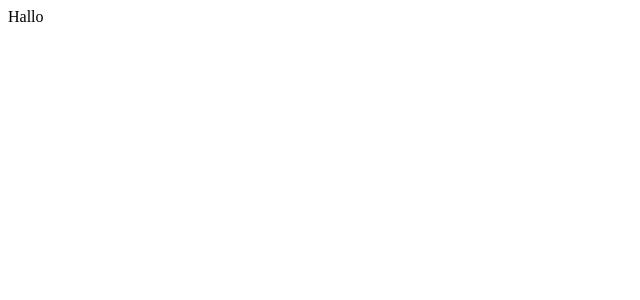
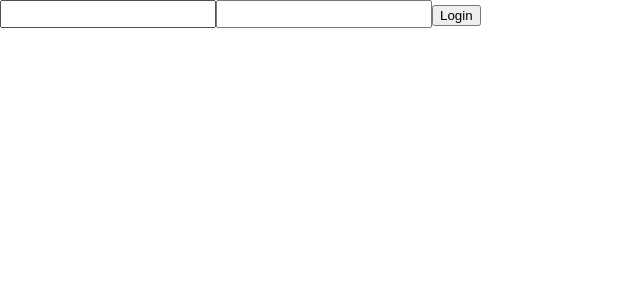
Before and after one commit to kaiheinrich/Projectplace, a React (Create React App) app in the folder frontend/: page /login in a window 1280 px wide. Shown: the top 300 px of the page, without its empty margins (0-640 px from the left). Built offline with nearby package versions, Linux system fonts and the light colour scheme.

Commit message:
create LoginPage component

```diff
--- a/frontend/package.json
+++ b/frontend/package.json
@@ -8,6 +8,7 @@
     "@testing-library/user-event": "^12.2.2",
     "react": "^17.0.1",
     "react-dom": "^17.0.1",
+    "react-router-dom": "^5.2.0",
     "react-scripts": "4.0.0",
     "styled-components": "^5.2.1",
     "web-vitals": "^0.2.4"
--- a/frontend/src/App.js
+++ b/frontend/src/App.js
@@ -1,10 +1,12 @@
-
+import React from "react";
+import { Route, Switch } from "react-router-dom";
+import LoginPage from "./components/loginPage/LoginPage";
 
 function App() {
   return (
-    <div className="App">
-      Hallo
-    </div>
+    <Switch>
+        <Route path="/login" component={LoginPage}/>
+    </Switch>
   );
 }
 
--- /dev/null
+++ b/frontend/src/components/loginPage/LoginPage.js
@@ -0,0 +1,46 @@
+import React, {useState} from "react";
+
+const initialCredentials = {
+    username: "",
+    password: ""
+}
+
+export default function LoginPage() {
+
+    const [credentials, setCredentials] = useState(initialCredentials);
+
+    return(
+        <>
+            <header title="Login"/>
+            <main>
+                <form onSubmit={handleSubmit}>
+                    <label>
+                        <input
+                            name="username"
+                            value={credentials.username}
+                            onChange={handleChange}
+                            type="text"
+                        />
+                    </label>
+                    <label>
+                        <input
+                            name="password"
+                            value={credentials.password}
+                            onChange={handleChange}
+                            type="password"
+                        />
+                    </label>
+                    <button>Login</button>
+                </form>
+            </main>
+        </>
+    );
+
+    function handleSubmit(event) {
+        event.preventDefault();
+    }
+
+    function handleChange(event) {
+        setCredentials({...credentials, [event.target.name]: event.target.value})
+    }
+}
--- a/frontend/src/index.js
+++ b/frontend/src/index.js
@@ -2,10 +2,15 @@ import React from 'react';
 import ReactDOM from 'react-dom';
 import App from './App';
 import reportWebVitals from './reportWebVitals';
+import GlobalStyle from "./GlobalStyle";
+import { BrowserRouter as Router } from "react-router-dom";
 
 ReactDOM.render(
   <React.StrictMode>
-    <App />
+      <Router>
+         <GlobalStyle />
+         <App />
+      </Router>
   </React.StrictMode>,
   document.getElementById('root')
 );
```
Also changed, not shown: 1 other file (tests, documents, lock files or other folders).
